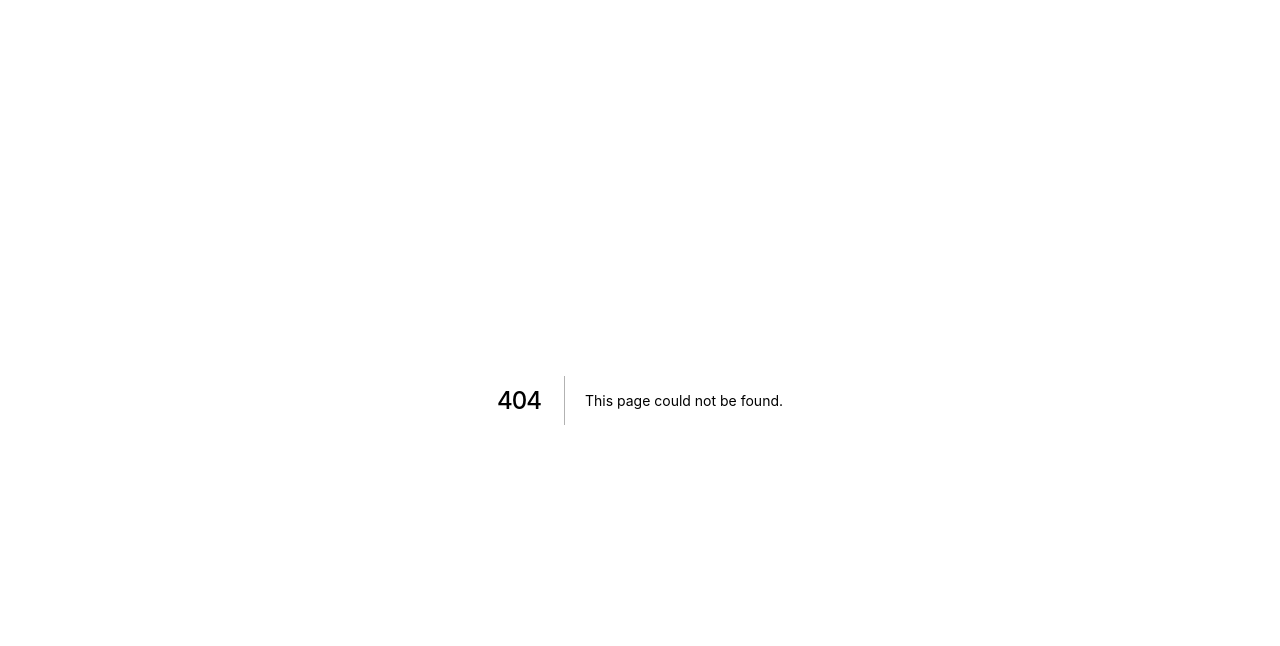
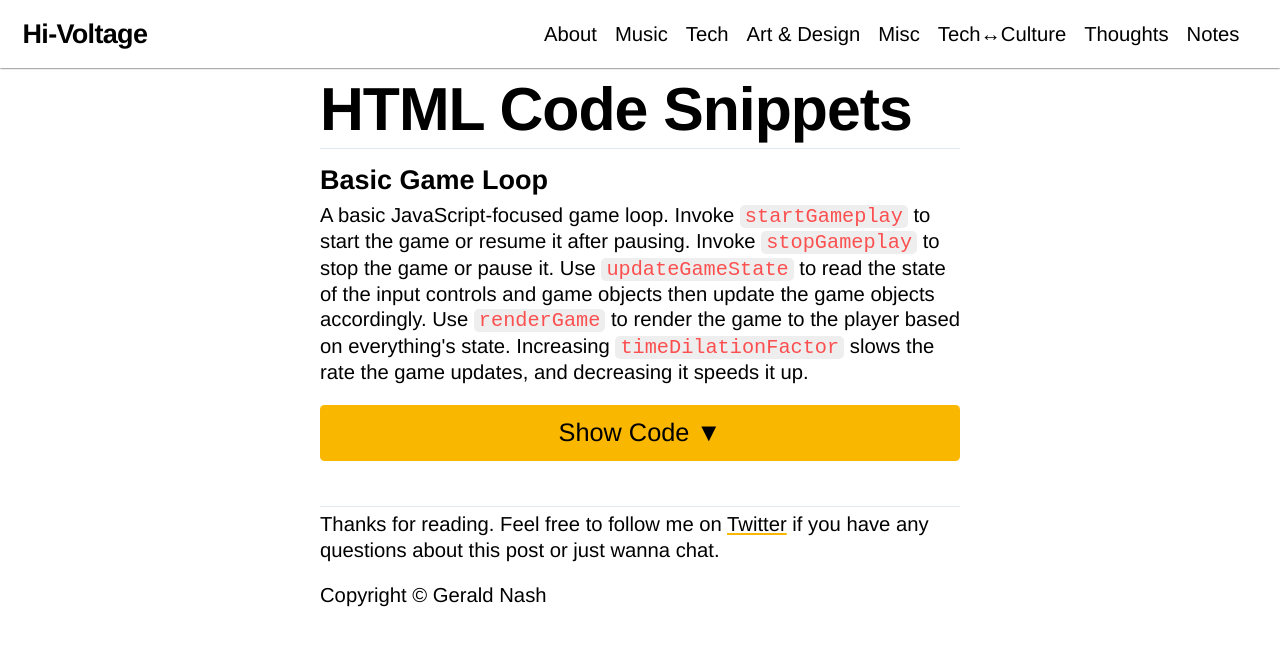
Before and after one commit to aunyks/blog, a Next.js app: page /notes/code-snippets/html in a window 1280 px wide. Before the commit this address had no page. Shown: the top 646 px of the page. Built offline with nearby package versions, Linux system fonts and the light colour scheme.

Commit message:
Add basic html game loop

```diff
--- /dev/null
+++ b/pages/notes/code-snippets/html.js
@@ -0,0 +1,79 @@
+import CodeSnippetPost from 'components/CodeSnippetPost'
+import CodeBlock from 'components/CodeBlock'
+import CodeSnippet from 'components/CodeSnippet'
+
+export default function GoCodeSnippets() {
+  return (
+    <CodeSnippetPost
+      title="HTML Code Snippets"
+      description="Useful microsites I find myself remaking a lot."
+    >
+      <CodeSnippet title="Basic Game Loop">
+        <p>
+          A basic JavaScript-focused game loop. Invoke <code>startGameplay</code> to start the game or resume it after pausing. Invoke <code>stopGameplay</code> to
+          stop the game or pause it. Use <code>updateGameState</code> to read the state of the input controls
+          and game objects then update the game objects accordingly. Use <code>renderGame</code> to
+          render the game to the player based on everything's state. Increasing <code>timeDilationFactor</code> slows the rate the game updates, and decreasing it speeds
+          it up.
+        </p>
+        <CodeBlock lang="html">{`
+<!DOCTYPE html>
+<html lang="en">
+  <head>
+    <title>Document</title>
+  </head>
+  <body>
+    <p id="screen"></p>
+    <script>
+      const FPS = 24
+      const TICK_RATE = 1 / FPS
+
+      let timeDilationFactor = 1
+      let counter = 0
+      window.gameLoopContext = null
+
+      // The basic game loop that's repeatedly invoked
+      let lastTimestamp = null
+      let deltaT = 0
+      function onGameLoopTick(tFrame) {
+        window.gameLoopContext = window.requestAnimationFrame(onGameLoopTick)
+
+        deltaT = deltaT + Math.min(1, (tFrame - lastTimestamp) / 1000)
+        while (deltaT > TICK_RATE * timeDilationFactor) {
+          deltaT = deltaT - TICK_RATE * timeDilationFactor
+          updateGameState(deltaT * timeDilationFactor)
+        }
+        renderGame(deltaT)
+        // Update our tick timestamp for the next deltaT calculation
+        lastTimestamp = tFrame
+      }
+
+      function startGameplay() {
+        // Kick loop off with high res timestamp (https://developer.mozilla.org/en-US/docs/Web/API/DOMHighResTimeStamp)
+        // The below lines, plus the argument in onGameLoopTick , are borrowed from https://developer.mozilla.org/en-US/docs/Games/Anatomy#building_a_more_optimized_main_loop_in_javascript
+        let lastTimestamp = window.performance.now()
+        onGameLoopTick(window.performance.now())
+      }
+
+      function stopGameplay() {
+        window.cancelAnimationFrame(window.gameLoopContext)
+      }
+
+      function updateGameState(dt) {
+        counter++
+      }
+
+      function renderGame(dt) {
+        document.getElementById('screen').innerText = 'Count: ' + counter
+      }
+
+      // Start the game!
+      startGameplay()
+    </script>
+  </body>
+</html>
+`}</CodeBlock>
+      </CodeSnippet>
+    </CodeSnippetPost>
+  )
+}
--- a/pages/notes/code-snippets/index.js
+++ b/pages/notes/code-snippets/index.js
@@ -12,6 +12,7 @@ export default function CodeSnippetsPage() {
       <Link href="/notes/code-snippets/react">react.js</Link>
       <Link href="/notes/code-snippets/python">python</Link>
       <Link href="/notes/code-snippets/sql">sql</Link>
+      <Link href="/notes/code-snippets/html">html</Link>
     </LinksPage>
   )
 }
```
